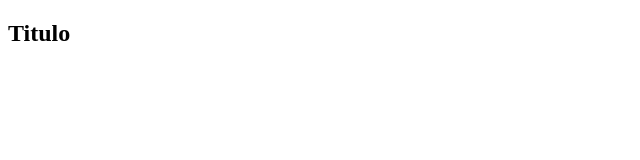
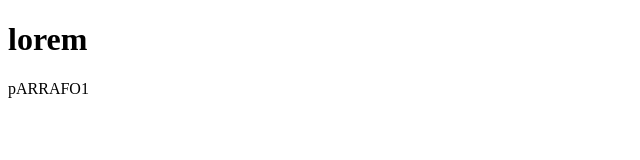
Before and after one commit to EliudSolis/mi-primer-repo, a plain HTML site: page index.html in a window 1280 px wide. Shown: the whole page, without its empty margins (0-640 px from the left). Drawn offline with Linux system fonts and the light colour scheme.

Commit message:
Agregando parrafo

```diff
--- a/index.html
+++ b/index.html
@@ -7,6 +7,6 @@
     <title>Document</title>
 </head>
 <body>
-    <h2>Titulo</h2>
-</body>
+<h1>lorem</h1></body>
+<p>pARRAFO1</p>
 </html>
```
